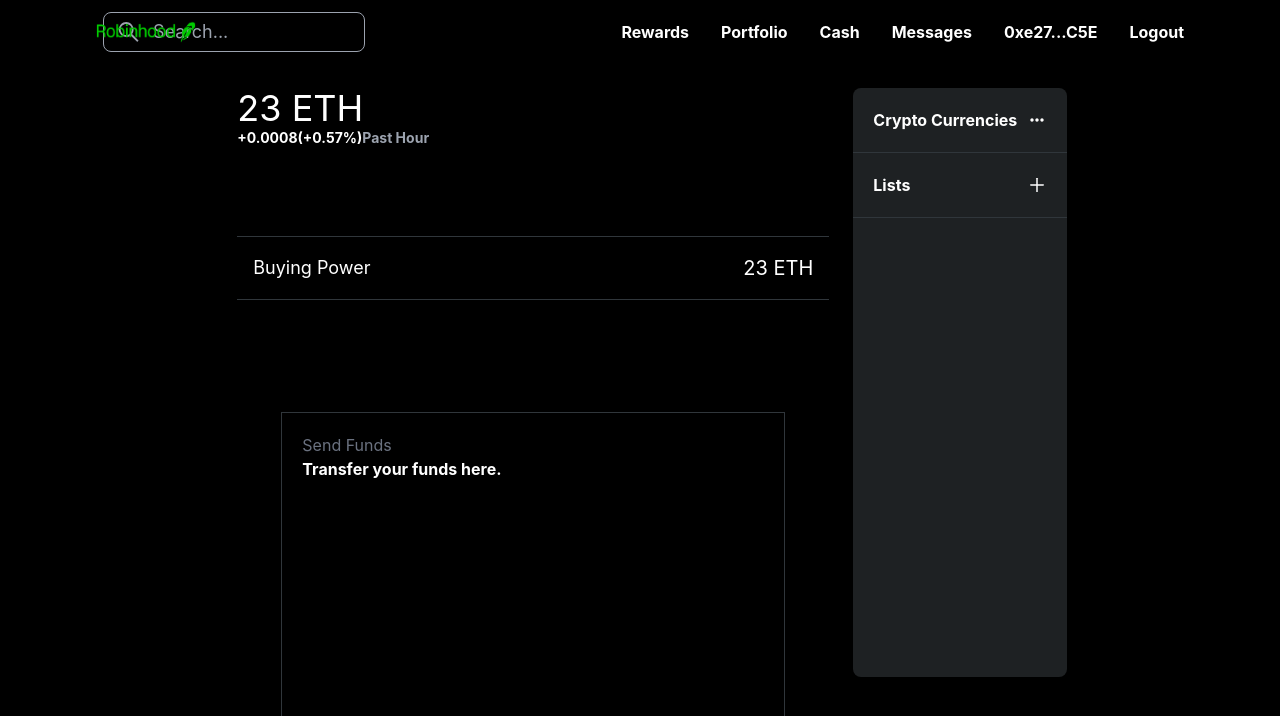
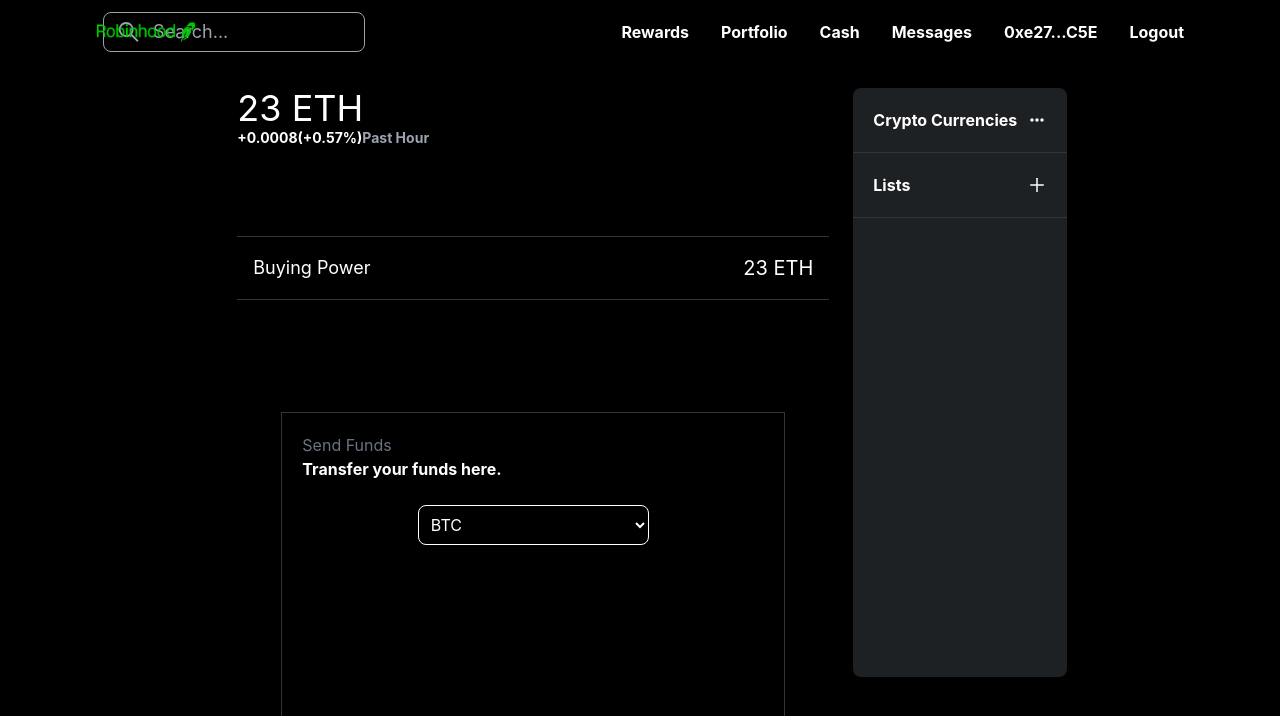
Before and after one commit to gepthecoder/robinhood-blockchain, a Next.js app: page / in a window 1280 px wide. Shown: the top 716 px of the page. Built offline with nearby package versions, Linux system fonts and the light colour scheme.

Commit message:
$0012: [Frontend] [BuyTokens]: select token option

```diff
--- a/components/BuyTokens.js
+++ b/components/BuyTokens.js
@@ -10,7 +10,26 @@ const styles = {
 const BuyTokens = () => {
 
     return (
-        <div>BuyTokens</div>
+        <form className={styles.formContainer}>
+            <div className='flex h-full w-full flex-col items-center'>
+            <select
+                className={styles.select}
+            >
+                <option className={styles.options} value='BTC'>
+                    BTC
+                </option>
+                <option className={styles.options} value='ETH'>
+                    ETH
+                </option>
+                <option className={styles.options} value='SOL'>
+                    SOL
+                </option>
+                <option className={styles.options} value='USDC'>
+                    USDC
+                </option>
+            </select>
+            </div>
+        </form>
     )
 }
 
```
